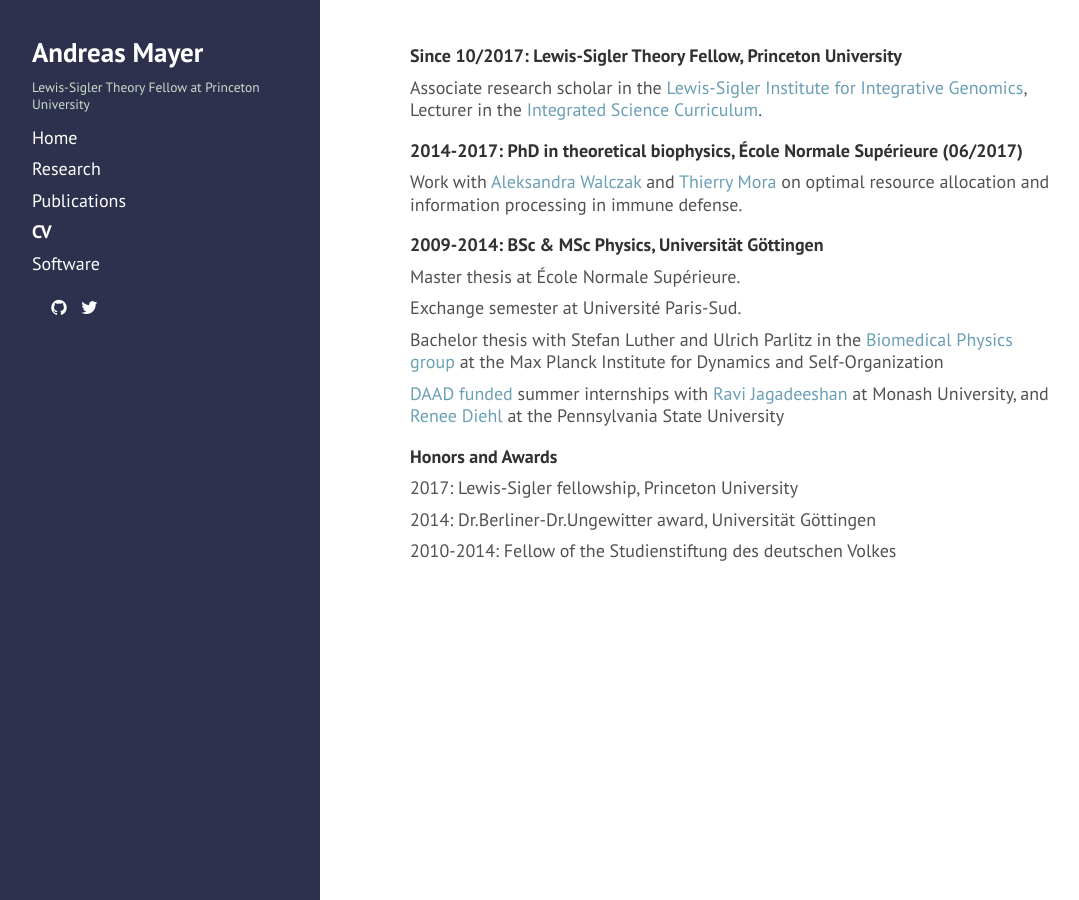
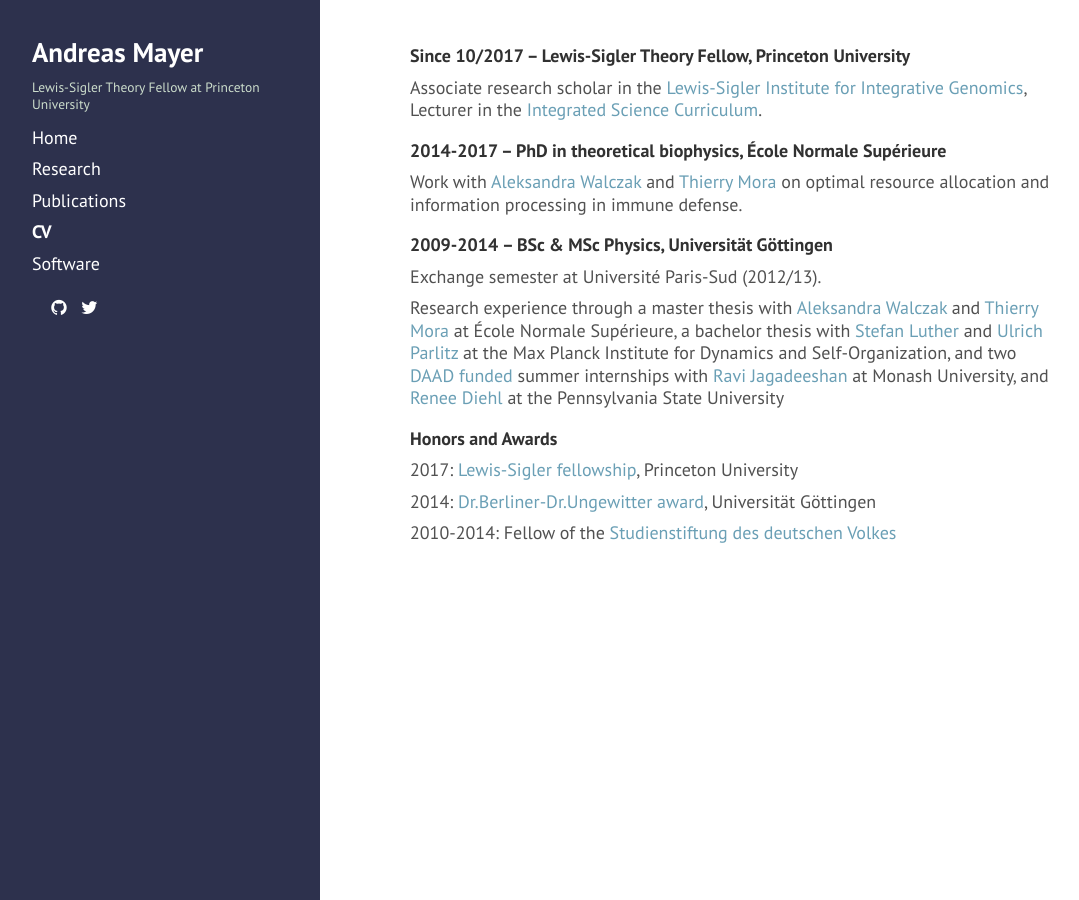
Before and after one commit to andim/andim.github.io, a Jekyll site: the page built from shortcv.md, in a window 1280 px wide. Shown: the whole page, without its empty margins (4-1083 px from the left). Built offline with Jekyll 4.4.1, drawn with Linux system fonts in a browser that asks for light colours; nearby versions of some CDN libraries; a style sheet for code colours, icons or effects is not loaded.

Commit message:
some cv html rendering cosmetics

```diff
--- a/shortcv.md
+++ b/shortcv.md
@@ -4,28 +4,24 @@ title: CV
 order: 4
 ---
 
-#### Since 10/2017: Lewis-Sigler Theory Fellow, Princeton University
+#### Since 10/2017 -- Lewis-Sigler Theory Fellow, Princeton University
 
 Associate research scholar in the [Lewis-Sigler Institute for Integrative Genomics](https://lsi.princeton.edu/), Lecturer in the [Integrated Science Curriculum](https://lsi.princeton.edu/integratedscience).
 
-#### 2014-2017: PhD in theoretical biophysics, École Normale Supérieure (06/2017)
+#### 2014-2017 -- PhD in theoretical biophysics, École Normale Supérieure
 
 Work with [Aleksandra Walczak](http://www.phys.ens.fr/~awalczak/) and [Thierry Mora](http://www.phys.ens.fr/~tmora/) on optimal resource allocation and information processing in immune defense.
 
-#### 2009-2014: BSc & MSc Physics, Universität Göttingen
+#### 2009-2014 -- BSc & MSc Physics, Universität Göttingen
 
-Master thesis at École Normale Supérieure.
+Exchange semester at Université Paris-Sud (2012/13).
 
-Exchange semester at Université Paris-Sud.
-
-Bachelor thesis with Stefan Luther and Ulrich Parlitz in the [Biomedical Physics group](http://bmp.ds.mpg.de/) at the Max Planck Institute for Dynamics and Self-Organization
-
-[DAAD funded](https://www.daad.de/rise/en/rise-worldwide/) summer internships with [Ravi Jagadeeshan](http://users.monash.edu.au/~rprakash/) at Monash University, and [Renee Diehl](http://www.phys.psu.edu/people/rdd2) at the Pennsylvania State University
+Research experience through a master thesis with [Aleksandra Walczak](http://www.phys.ens.fr/~awalczak/) and [Thierry Mora](http://www.phys.ens.fr/~tmora/) at École Normale Supérieure, a bachelor thesis with [Stefan Luther](http://bmp.ds.mpg.de/) and [Ulrich Parlitz](https://www.uni-goettingen.de/en/105320.html) at the Max Planck Institute for Dynamics and Self-Organization, and two [DAAD funded](https://www.daad.de/rise/en/rise-worldwide/) summer internships with [Ravi Jagadeeshan](http://users.monash.edu.au/~rprakash/) at Monash University, and [Renee Diehl](http://www.phys.psu.edu/people/rdd2) at the Pennsylvania State University
 
 #### Honors and Awards
 
-2017: Lewis-Sigler fellowship, Princeton University
+2017: [Lewis-Sigler fellowship](https://lsi.princeton.edu/andreas-mayer), Princeton University
 
-2014: Dr.Berliner-Dr.Ungewitter award, Universität Göttingen
+2014: [Dr.Berliner-Dr.Ungewitter award](https://www.uni-goettingen.de/en/preistr%c3%a4ger+master/362496.html), Universität Göttingen
 
-2010-2014: Fellow of the Studienstiftung des deutschen Volkes
+2010-2014: Fellow of the [Studienstiftung des deutschen Volkes](https://www.studienstiftung.de/en/)
```
Also changed, not shown: software.md (+4 -4 lines).
